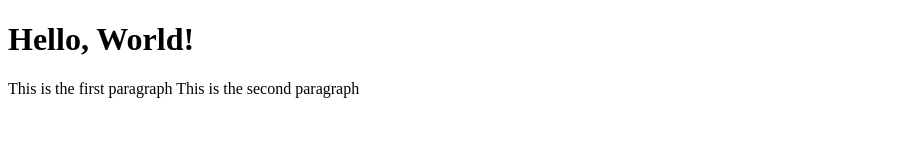
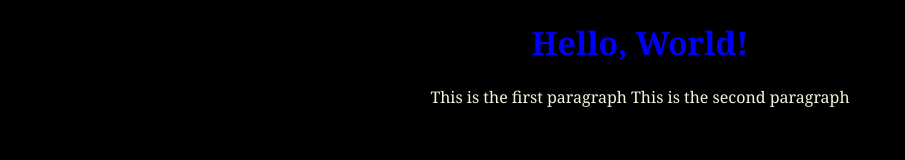
Before and after one commit to Mmanyman/git-test, a website: page index.html in a window 1280 px wide. Shown: the whole page, without its empty margins (0-905 px from the left). Drawn offline with Linux system fonts and the light colour scheme.

```diff
--- a/index.html
+++ b/index.html
@@ -1,6 +1,8 @@
 <!DOCTYPE html>
 <html>
-  <head></head>
+  <head>
+    <link rel="stylesheet" href="styles.css">
+  </head>
   <body>
     <h1>Hello, World!</h1>
     <p1>This is the first paragraph</p1>
--- /dev/null
+++ b/styles.css
@@ -0,0 +1,9 @@
+body {
+  text-align: center;
+  font-family: Georgia, 'Times New Roman', Times, serif;
+  background-color: black;
+  color: beige;
+}
+h1 {
+  color: blue;
+}
```
Also changed, not shown: package.json (added, +25 -0 lines), 2 other files.
